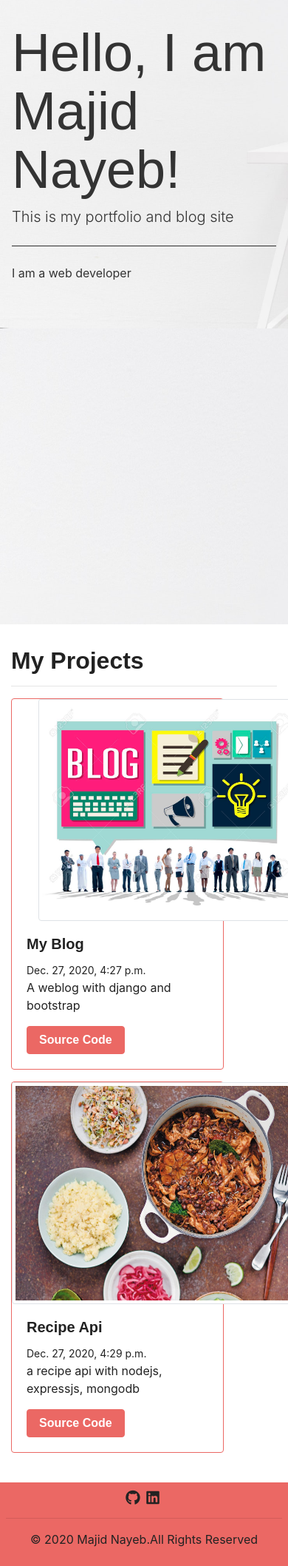
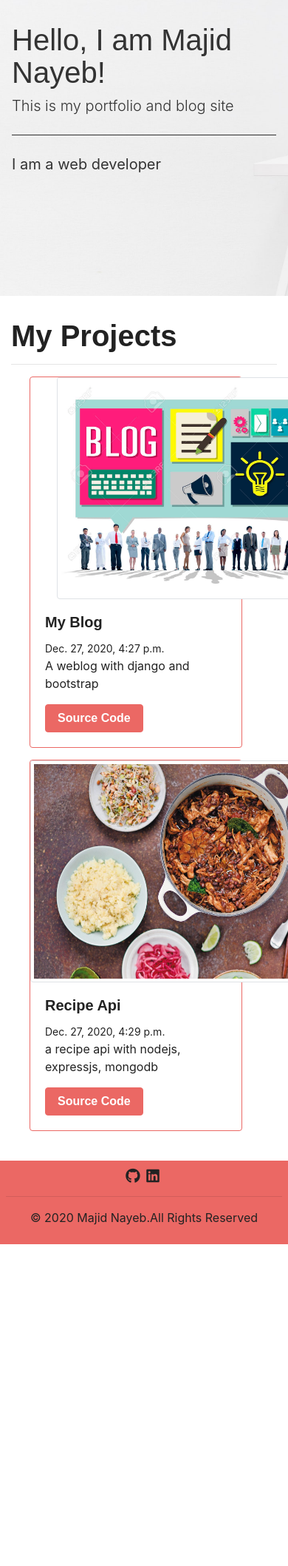
Before and after one commit to majd21/django-blog, a Django app: page / in a window 390 px wide; the page is wider, and only the part inside the window is pictured. Shown: the part 56-2173 px from the top of that part at 74% size. After the commit the page ends 1738 px from the top of that part, so only its background shows below. Run offline with Django 3.2, Linux system fonts and the light colour scheme; data comes from the database, SQL or seed files in the repository; both versions use the stored data as it was after the commit; some libraries are stand-ins or nearby versions; some web fonts are replaced.

Commit message:
format coda

```diff
--- a/blog/static/blog/css/style.css
+++ b/blog/static/blog/css/style.css
@@ -2,7 +2,6 @@
 #showcase {
     height: 100vh !important;
     background-image: url('../img/showcase2.jpg');
-    background-size: cover;
     background-position: 0;
     background-position-y: -400px;
     color: #333;
@@ -29,8 +28,17 @@
 }
 
 #editModal {
-    width: 1000px !important;
+    width: 100% !important;
 }
+#modal-dialog {
+    width: 800px !important;
+    margin-right: 45% !important;
+}
+#modal-content {
+    width: 800px !important;
+
+}
+
 
 .showimgblog {
     height: 500px !important;
@@ -53,3 +61,30 @@
     height: 100%;
     width: auto;
 }
+#footer {
+
+}
+
+
+@media only screen and (max-width: 800px) {
+    #showcase {
+        background-repeat: no-repeat !important;
+        background-size: 1300px;
+        height: 400px !important;
+    }
+    #showcase h1 {
+        font-size: 40px !important;
+    }
+    #showcase p {
+        font-size: 20px;
+    }
+    #project-section h2 {
+        font-size: 40px;
+    }
+    #project-section #card {
+        margin-left: 25px;
+    }
+    #modal-content {
+        width: 80vw !important;
+    }
+}
--- a/blog/templates/blog/base.html
+++ b/blog/templates/blog/base.html
@@ -8,12 +8,14 @@
       rel="stylesheet"
       href="https://bootswatch.com/4/journal/bootstrap.min.css"
     />
-    <link rel="stylesheet" href="{% static 'blog/css/style.css' %}">
-    <script src="https://kit.fontawesome.com/04da29eaff.js" crossorigin="anonymous"></script>
+    <link rel="stylesheet" href="{% static 'blog/css/style.css' %}" />
+    <script
+      src="https://kit.fontawesome.com/04da29eaff.js"
+      crossorigin="anonymous"
+    ></script>
     <title>Majid Nayeb</title>
   </head>
   <body>
-
     <!-- Navbar -->
     <nav class="navbar navbar-expand-lg navbar-dark bg-primary">
       <a class="navbar-brand" href="#">Majid Nayeb</a>
@@ -58,13 +60,17 @@
             <a class="nav-link" href="{% url 'profile' %}">Profile</a>
           </li>
           <li class="nav-item">
-              <a class="nav-link" data-toggle="modal" data-target="#logoutModal" href="#">Logout</a>
+            <a
+              class="nav-link"
+              data-toggle="modal"
+              data-target="#logoutModal"
+              href="#"
+              >Logout</a
+            >
           </li>
           {% else %}
           <li class="nav-item">
-            <a class="nav-link" href="{% url 'signUp' %}"
-              >Sign Up
-            </a>
+            <a class="nav-link" href="{% url 'signUp' %}">Sign Up </a>
           </li>
           <li class="nav-item">
             <a class="nav-link" href="{% url 'login' %}">Login</a>
@@ -80,7 +86,12 @@
         <div class="modal-content">
           <div class="modal-header">
             <h5 class="modal-title">Logout</h5>
-            <button type="button" class="close" data-dismiss="modal" aria-label="Close">
+            <button
+              type="button"
+              class="close"
+              data-dismiss="modal"
+              aria-label="Close"
+            >
               <span aria-hidden="true">&times;</span>
             </button>
           </div>
@@ -92,7 +103,13 @@
               {% csrf_token %}
               <button type="submit" class="btn btn-primary">Yes</button>
             </form>
-            <button type="button" class="btn btn-secondary" data-dismiss="modal">No</button>
+            <button
+              type="button"
+              class="btn btn-secondary"
+              data-dismiss="modal"
+            >
+              No
+            </button>
           </div>
         </div>
       </div>
@@ -101,18 +118,21 @@
     <!-- End Modal -->
 
     <div>{% block content %} {% endblock %}</div>
-
-    <footer class="p-2 text-center bg-primary">
+    <div></div>
+    <footer id="footer" class="p-2 text-center bg-primary">
       <div>
-        <a class="text-dark mr-1" href="">
-          <i  class="fab fa-github fa-lg"></i>
+        <a class="text-dark mr-1" href="https://github.com/majd21">
+          <i class="fab fa-github fa-lg"></i>
         </a>
-        <a class="text-dark mr-1" href="">
+        <a
+          class="text-dark mr-1"
+          href="https://www.linkedin.com/in/majid-nayeb-0206a6201/"
+        >
           <i class="fab fa-linkedin fa-lg"></i>
         </a>
       </div>
-      <hr>
-      <p>&copy;	2020 Majid Nayeb.All Rights Reserved</p>
+      <hr />
+      <p>&copy; 2020 Majid Nayeb.All Rights Reserved</p>
     </footer>
   </body>
   <script
--- a/blog/templates/blog/home.html
+++ b/blog/templates/blog/home.html
@@ -6,12 +6,12 @@
   <p>I am a web developer</p>
 </div>
 
-<div class="container mt-3 mb-4">
+<div id="project-section" class="container mt-3 mb-4">
   <h2>My Projects</h2>
   <hr>
   <div class="row mt-2">
     {% for post in posts %}
-    <div class="col-md-6 col-sm-12 mb-3">
+    <div id="card" class="col-md-6 col-sm-12 mb-3">
       <div class="card border-primary" style="width: 18rem">
         <div class="project-img" style="height: 300px; width: 430px; text-align: center;">
           <img style="width: auto; height: 100%;" class="card-img-top img-thumbnail img-fluid" src="{{post.image.url}}" alt="{{post.title}}" />
--- a/blog/templates/blog/profile.html
+++ b/blog/templates/blog/profile.html
@@ -80,8 +80,8 @@
 
   <!-- Edit modal -->
   <div class="modal" id="editModal" tabindex="-1" role="dialog">
-    <div class="modal-dialog" role="document">
-      <div class="modal-content">
+    <div class="modal-dialog" id="modal-dialog" role="document">
+      <div class="modal-content" id="modal-content">
         <div class="modal-header">
           <h5 class="modal-title">Edit</h5>
           <button
```
Also changed, not shown: db.sqlite3, media/blogs/images/EpWAbcXU8AAQz8q_Kwd28TO.jpeg (added), media/blogs/images/Josephine-Skriver-also-visited-Sheikh-Zayed-Grand-Mosque.jpg (added). Lines whose indentation alone changed are shown as unchanged.
